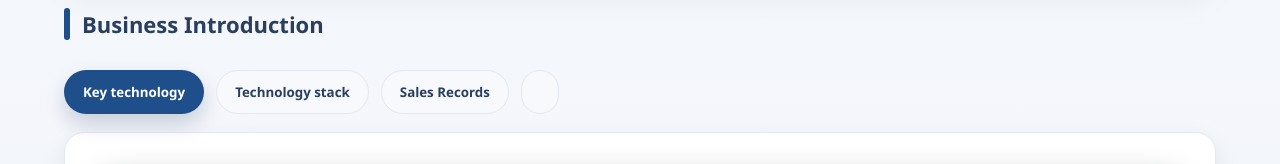
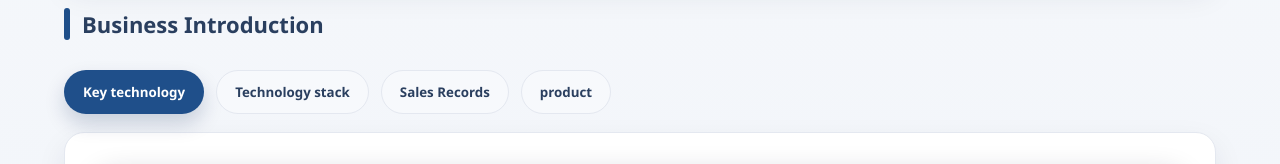
Before and after one commit to infomagix-official/infomagix, a React (Vite) app: page /business in a window 1280 px wide. Shown: the part 445-609 px from the top of the page. Built offline with nearby package versions, Linux system fonts and the light colour scheme.

Commit message:
fix(hotfix): 주요 품목 버튼
주요 품목 버튼 사라지는 오류 해결

```diff
--- a/src/pages/Business.jsx
+++ b/src/pages/Business.jsx
@@ -53,7 +53,8 @@ const businessTabs = [
   {
     id: 'product',
     label: {
-      ko: '주요품목'
+      ko: '주요품목',
+      en: 'product',
     },
     alt: '주요 품목'
   }
```
